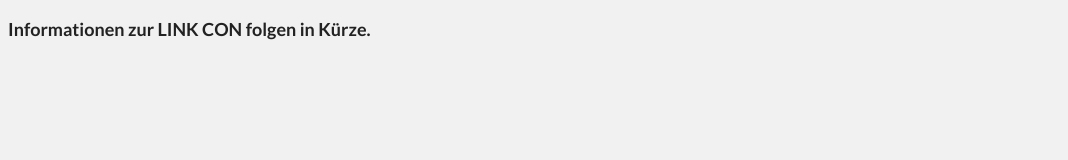
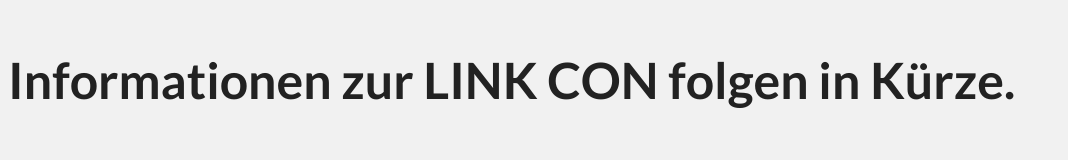
Before and after one commit to campudus/link-con, a website: page src/index.html in a window 1280 px wide. Shown: the whole page, without its empty margins (0-1068 px from the left). Drawn offline with nearby package versions, Linux system fonts and the light colour scheme; files that its build step writes are made by us from their sources.

Commit message:
Increased font size

```diff
--- a/src/scss/_variables.scss
+++ b/src/scss/_variables.scss
@@ -5,7 +5,7 @@
 
 
 $font-family: "Lato", "Helvetica Neue", Helvetica, Arial, sans-serif;
-$font-size: 18px;
+$font-size: 50px;
 $font-weight: 600;
 
 $background-color: $lighter-grey;
```
